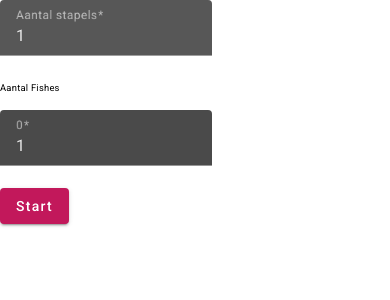
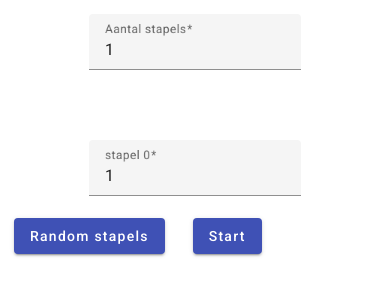
Before and after one commit to MennoGuldemond/nim-game, an Angular app: page / in a window 390 px wide. Shown: the top 300 px of the page. Built offline with nearby package versions, Linux system fonts and the light colour scheme.

Commit message:
working version with deploy

```diff
--- a/angular.json
+++ b/angular.json
@@ -20,17 +20,12 @@
             "outputPath": "dist/nim",
             "index": "src/index.html",
             "main": "src/main.ts",
-            "polyfills": [
-              "zone.js"
-            ],
+            "polyfills": ["zone.js"],
             "tsConfig": "tsconfig.app.json",
             "inlineStyleLanguage": "scss",
-            "assets": [
-              "src/favicon.ico",
-              "src/assets"
-            ],
+            "assets": ["src/favicon.ico", "src/assets"],
             "styles": [
-              "@angular/material/prebuilt-themes/pink-bluegrey.css",
+              "@angular/material/prebuilt-themes/indigo-pink.css",
               "src/styles.scss"
             ],
             "scripts": []
@@ -83,16 +78,10 @@
         "test": {
           "builder": "@angular-devkit/build-angular:karma",
           "options": {
-            "polyfills": [
-              "zone.js",
-              "zone.js/testing"
-            ],
+            "polyfills": ["zone.js", "zone.js/testing"],
             "tsConfig": "tsconfig.spec.json",
             "inlineStyleLanguage": "scss",
-            "assets": [
-              "src/favicon.ico",
-              "src/assets"
-            ],
+            "assets": ["src/favicon.ico", "src/assets"],
             "styles": [
               "@angular/material/prebuilt-themes/pink-bluegrey.css",
               "src/styles.scss"
--- /dev/null
+++ b/public/index.html
@@ -0,0 +1,89 @@
+<!DOCTYPE html>
+<html>
+  <head>
+    <meta charset="utf-8">
+    <meta name="viewport" content="width=device-width, initial-scale=1">
+    <title>Welcome to Firebase Hosting</title>
+
+    <!-- update the version number as needed -->
+    <script defer src="/__/firebase/9.21.0/firebase-app-compat.js"></script>
+    <!-- include only the Firebase features as you need -->
+    <script defer src="/__/firebase/9.21.0/firebase-auth-compat.js"></script>
+    <script defer src="/__/firebase/9.21.0/firebase-database-compat.js"></script>
+    <script defer src="/__/firebase/9.21.0/firebase-firestore-compat.js"></script>
+    <script defer src="/__/firebase/9.21.0/firebase-functions-compat.js"></script>
+    <script defer src="/__/firebase/9.21.0/firebase-messaging-compat.js"></script>
+    <script defer src="/__/firebase/9.21.0/firebase-storage-compat.js"></script>
+    <script defer src="/__/firebase/9.21.0/firebase-analytics-compat.js"></script>
+    <script defer src="/__/firebase/9.21.0/firebase-remote-config-compat.js"></script>
+    <script defer src="/__/firebase/9.21.0/firebase-performance-compat.js"></script>
+    <!--
+      initialize the SDK after all desired features are loaded, set useEmulator to false
+      to avoid connecting the SDK to running emulators.
+    -->
+    <script defer src="/__/firebase/init.js?useEmulator=true"></script>
+
+    <style media="screen">
+      body { background: #ECEFF1; color: rgba(0,0,0,0.87); font-family: Roboto, Helvetica, Arial, sans-serif; margin: 0; padding: 0; }
+      #message { background: white; max-width: 360px; margin: 100px auto 16px; padding: 32px 24px; border-radius: 3px; }
+      #message h2 { color: #ffa100; font-weight: bold; font-size: 16px; margin: 0 0 8px; }
+      #message h1 { font-size: 22px; font-weight: 300; color: rgba(0,0,0,0.6); margin: 0 0 16px;}
+      #message p { line-height: 140%; margin: 16px 0 24px; font-size: 14px; }
+      #message a { display: block; text-align: center; background: #039be5; text-transform: uppercase; text-decoration: none; color: white; padding: 16px; border-radius: 4px; }
+      #message, #message a { box-shadow: 0 1px 3px rgba(0,0,0,0.12), 0 1px 2px rgba(0,0,0,0.24); }
+      #load { color: rgba(0,0,0,0.4); text-align: center; font-size: 13px; }
+      @media (max-width: 600px) {
+        body, #message { margin-top: 0; background: white; box-shadow: none; }
+        body { border-top: 16px solid #ffa100; }
+      }
+    </style>
+  </head>
+  <body>
+    <div id="message">
+      <h2>Welcome</h2>
+      <h1>Firebase Hosting Setup Complete</h1>
+      <p>You're seeing this because you've successfully setup Firebase Hosting. Now it's time to go build something extraordinary!</p>
+      <a target="_blank" href="https://firebase.google.com/docs/hosting/">Open Hosting Documentation</a>
+    </div>
+    <p id="load">Firebase SDK Loading&hellip;</p>
+
+    <script>
+      document.addEventListener('DOMContentLoaded', function() {
+        const loadEl = document.querySelector('#load');
+        // // 🔥🔥🔥🔥🔥🔥🔥🔥🔥🔥🔥🔥🔥🔥🔥🔥🔥🔥🔥🔥🔥🔥🔥🔥🔥🔥🔥🔥🔥🔥🔥
+        // // The Firebase SDK is initialized and available here!
+        //
+        // firebase.auth().onAuthStateChanged(user => { });
+        // firebase.database().ref('/path/to/ref').on('value', snapshot => { });
+        // firebase.firestore().doc('/foo/bar').get().then(() => { });
+        // firebase.functions().httpsCallable('yourFunction')().then(() => { });
+        // firebase.messaging().requestPermission().then(() => { });
+        // firebase.storage().ref('/path/to/ref').getDownloadURL().then(() => { });
+        // firebase.analytics(); // call to activate
+        // firebase.analytics().logEvent('tutorial_completed');
+        // firebase.performance(); // call to activate
+        //
+        // // 🔥🔥🔥🔥🔥🔥🔥🔥🔥🔥🔥🔥🔥🔥🔥🔥🔥🔥🔥🔥🔥🔥🔥🔥🔥🔥🔥🔥🔥🔥🔥
+
+        try {
+          let app = firebase.app();
+          let features = [
+            'auth',
+            'database',
+            'firestore',
+            'functions',
+            'messaging',
+            'storage',
+            'analytics',
+            'remoteConfig',
+            'performance',
+          ].filter(feature => typeof app[feature] === 'function');
+          loadEl.textContent = `Firebase SDK loaded with ${features.join(', ')}`;
+        } catch (e) {
+          console.error(e);
+          loadEl.textContent = 'Error loading the Firebase SDK, check the console.';
+        }
+      });
+    </script>
+  </body>
+</html>
--- a/src/app/app.component.html
+++ b/src/app/app.component.html
@@ -1,6 +1,6 @@
-<div *ngIf="!gameState.isActief">
+<div *ngIf="!gameState.isActief" class="nim-container">
   <form [formGroup]="gameForm">
-    <mat-form-field>
+    <mat-form-field class="stapel-input">
       <mat-label for="aantalStapels">Aantal stapels</mat-label>
       <input
         matInput
@@ -11,12 +11,10 @@
       />
     </mat-form-field>
 
-    <h6>Aantal Fishes</h6>
-
     <mat-form-field
       *ngFor="let control of gameForm.controls.stapels.controls; index as i"
     >
-      <mat-label for="stapels">{{ i }}</mat-label>
+      <mat-label for="stapels">{{ "stapel " + i }}</mat-label>
       <input
         matInput
         min="1"
@@ -27,6 +25,15 @@
     </mat-form-field>
   </form>
 
+  <div class="button-container">
+    <button
+      mat-raised-button
+      color="primary"
+      [disabled]="!gameForm.valid"
+      (click)="onClickRandom()"
+    >
+      Random stapels
+    </button>
     <button
       mat-raised-button
       color="primary"
@@ -36,8 +43,9 @@
       Start
     </button>
   </div>
+</div>
 
-<div *ngIf="gameState.gameOver">
+<div *ngIf="gameState.gameOver" class="nim-container">
   <h1>{{ gameState.resultaatTekst }}</h1>
   <button
     mat-raised-button
@@ -49,17 +57,24 @@
   </button>
 </div>
 
-<div class="game-grid">
+<div class="computer-tekst">
+  <h1
+    *ngIf="
+      gameState.isActief && !gameState.isSpelersBeurt && !gameState.gameOver
+    "
+  >
+    De computer is aan zet
+  </h1>
+</div>
+
+<div class="game-grid nim-container">
   <div *ngFor="let aantal of gameState.stapels; index as i" class="game-column">
     <div
-      *ngFor="let fichNummer of this.gameState.getDummyArray(aantal)"
+      *ngFor="let fichNummer of gameState.getDummyArray(aantal)"
       class="game-chip"
       (click)="onFicheClicked(i, fichNummer)"
     >
-      {{ fichNummer }}
+      {{ fichNummer + 1 }}
     </div>
   </div>
 </div>
-
-<!-- <pre>{{ gameForm.getRawValue() | json }}</pre> -->
-<!-- <pre>{{ gameState.stapels | json }}</pre> -->
--- a/src/app/app.component.scss
+++ b/src/app/app.component.scss
@@ -1,17 +1,85 @@
+.nim-container {
+  padding: 1em;
+}
+
+form {
+  display: flex;
+  flex-direction: row;
+  flex-wrap: wrap;
+  gap: 2em;
+}
+
+.stapel-input {
+  margin-right: 3em;
+}
+
 .game-grid {
   display: flex;
   gap: 2em;
   align-items: end;
 }
 
+.game-column {
+  width: 10%;
+}
+
 .game-chip {
   cursor: pointer;
   text-align: center;
-  background-color: red;
-  width: 200px;
-  height: 25px;
+  background: repeating-linear-gradient(
+    90deg,
+    #3f51b5,
+    #3f51b5 10px,
+    #fffbfb 10px,
+    #fffbfb 20px
+  );
+  -moz-box-shadow: 1px 2px 3px rgba(0, 0, 0, 0.5);
+  -webkit-box-shadow: 1px 2px 3px rgba(0, 0, 0, 0.5);
+  box-shadow: 1px 2px 3px rgba(0, 0, 0, 0.5);
+  width: 100%;
+  font-size: 1.6em;
+  font-weight: bold;
+  padding: 0.3em;
+  margin: 0.4em;
+  color: white;
+  border: 1px solid black;
+  text-shadow: -1px -1px 0 #000, 1px -1px 0 #000, -1px 1px 0 #000,
+    1px 1px 0 #000;
+}
+
+.computer-tekst {
+  height: 100px;
+  & > h1 {
+    padding: 1em;
+  }
 }
 
 .game-chip:hover {
-  background-color: darkred;
+  filter: brightness(90%);
 }
+
+.button-container {
+  display: flex;
+  gap: 2em;
+}
+
+// Mobile
+@media screen and (max-width: 768px) {
+  form {
+    gap: 0;
+    justify-content: center;
+  }
+
+  .stapel-input {
+    margin-right: 0;
+    margin-bottom: 3em;
+  }
+
+  .nim-container {
+    text-align: center;
+  }
+
+  .game-column {
+    width: 12%;
+  }
+}
--- a/src/app/app.component.ts
+++ b/src/app/app.component.ts
@@ -51,7 +51,19 @@ export class AppComponent implements OnInit {
   }
 
   onFicheClicked(stapelNummer: number, fichNummer: number): void {
-    // console.log(`stapel: ${stapelNummer}, Fiche: ${fichNummer}`);
-    this.gameState.verwijderFiches(stapelNummer, fichNummer + 1);
+    if (this.gameState.isSpelersBeurt) {
+      this.gameState.verwijderFiches(stapelNummer, fichNummer + 1);
+    }
+  }
+
+  onClickRandom(): void {
+    const aantalStapels = this.gameState.getRandomInt(this.maxStapels);
+    this.gameForm.controls.aantalStapels.setValue(aantalStapels);
+    setTimeout(() => {
+      for (let i = 0; i < this.gameForm.controls.stapels.controls.length; i++) {
+        const aantalFiches = this.gameState.getRandomInt(this.maxFiches);
+        this.gameForm.controls.stapels.controls[i].setValue(aantalFiches);
+      }
+    }, 10);
   }
 }
```
Also changed, not shown: src/app/services/game-state.service.ts (+8 -5 lines), src/styles.scss (+8 -2 lines), firebase.json (added), 1 other file (tests, documents, lock files or other folders). Lines whose indentation alone changed are shown as unchanged.
